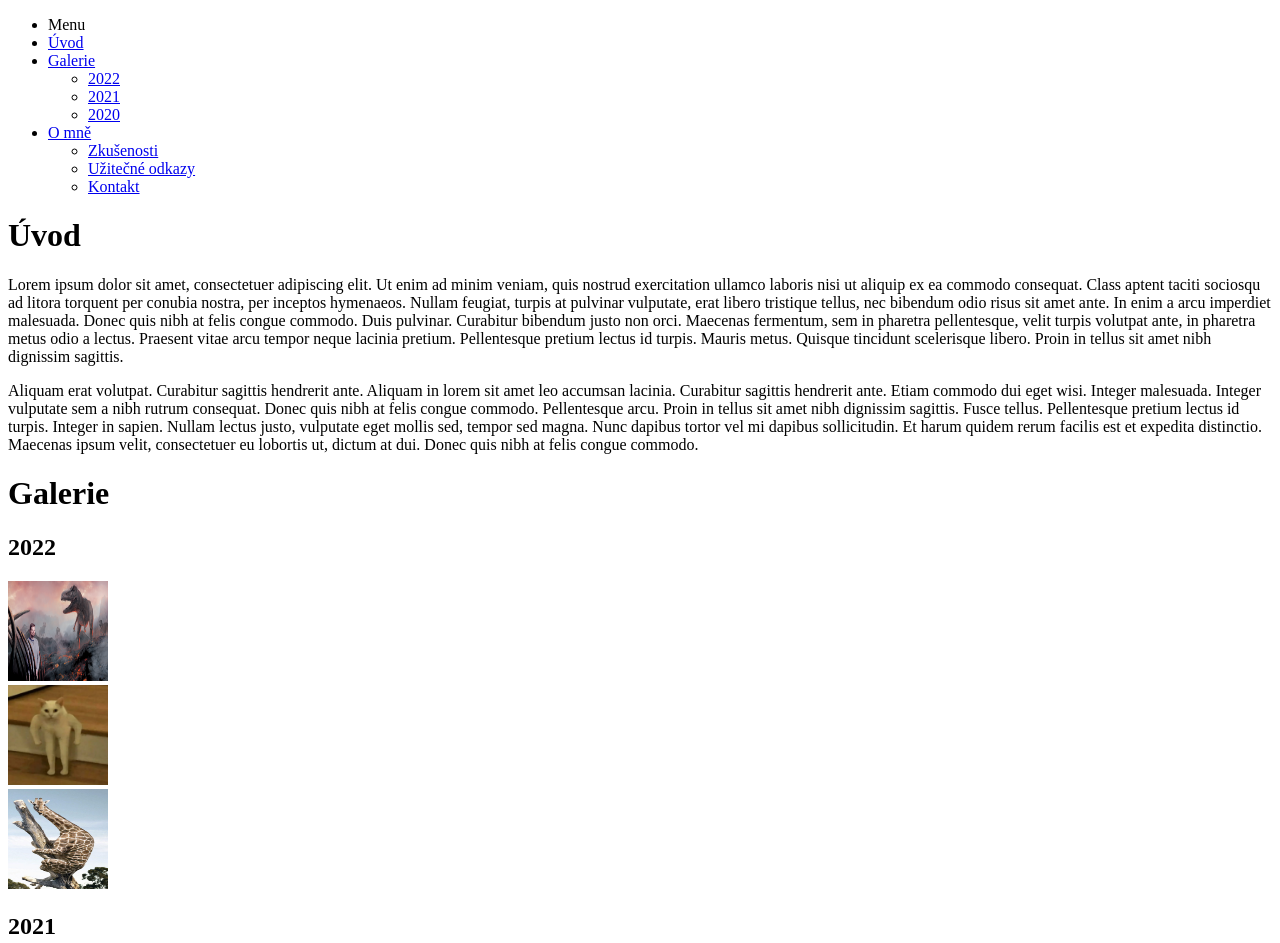
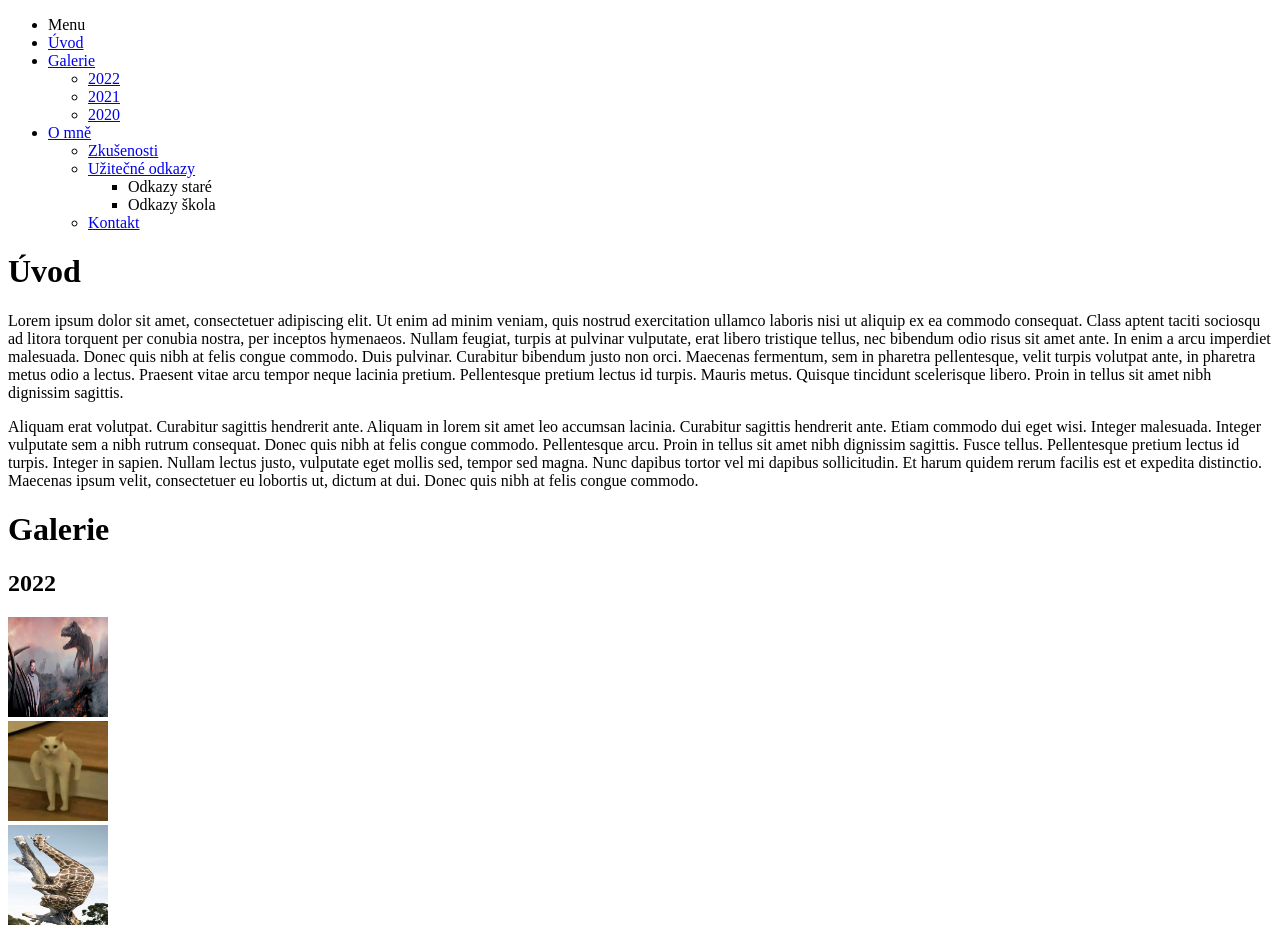
Before and after one commit to linkopecka/test-html, a plain HTML site: page test.html in a window 1280 px wide. Shown: the top 943 px of the page. Drawn offline with Linux system fonts and the light colour scheme.

Commit message:
New menu - new links

```diff
--- a/test.html
+++ b/test.html
@@ -20,6 +20,10 @@
             <ul>
                 <li><a href="#zkusenosti">Zkušenosti</a></li>
                 <li><a href="#uzitecneodkazy">Užitečné odkazy</a></li>
+                <ul>
+                    <li>Odkazy staré</li>
+                    <li>Odkazy škola</li>
+                </ul>
                 <li><a href="#kontakt">Kontakt</a></li>
             </ul>
     </ul>
```
